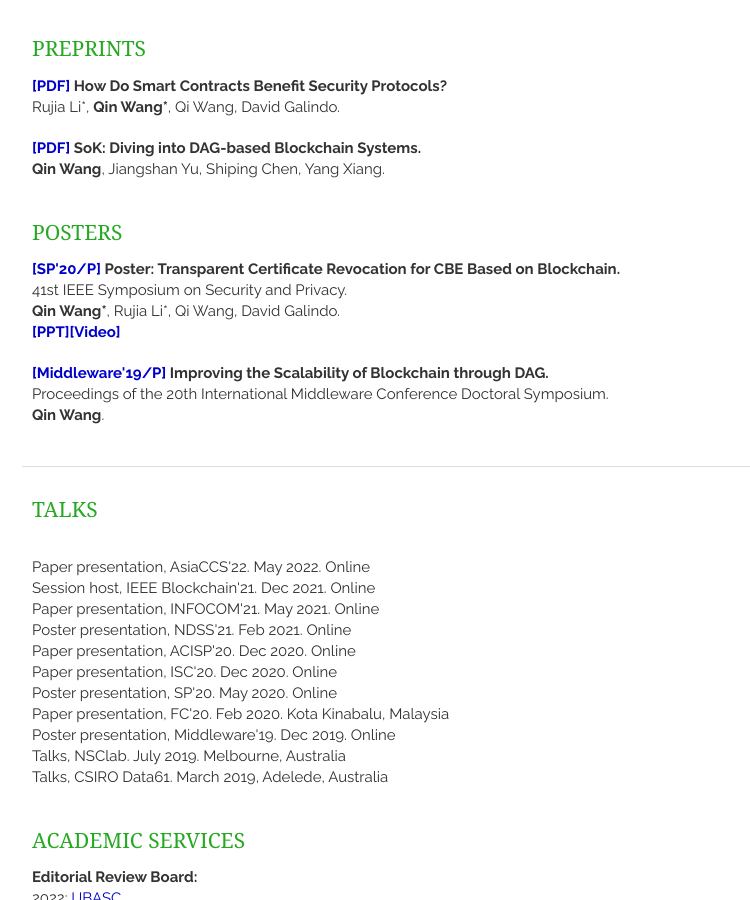
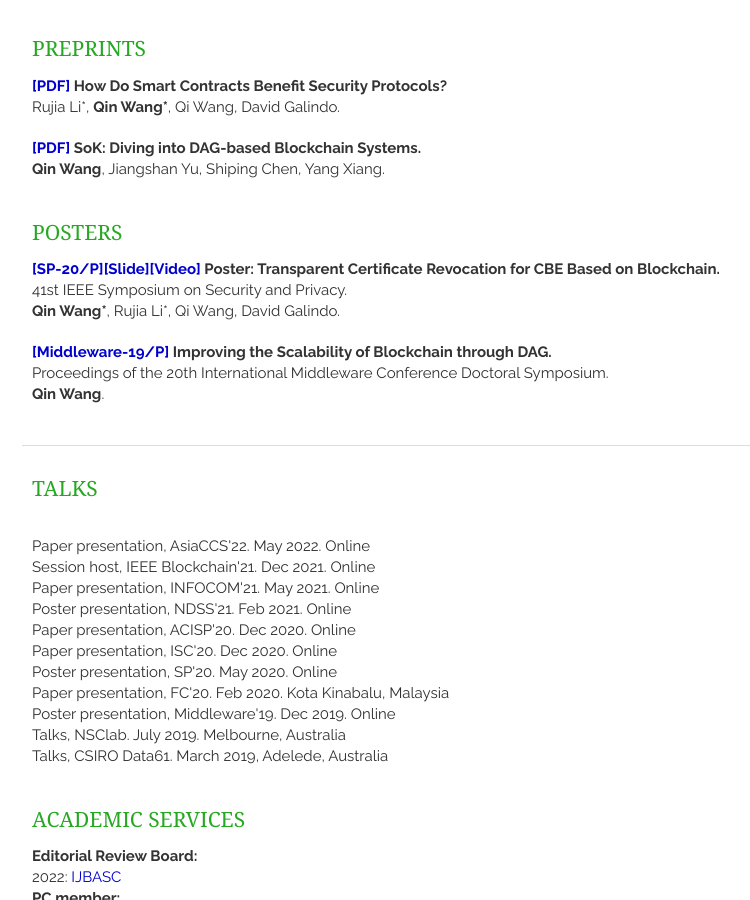
Before and after one commit to AaronWang-git/qinwang-git.github.io, a Jekyll site: the page built from index.html, in a window 1280 px wide and 900 px high, scrolled down 1353 px. Shown: the whole window, without its empty margins (328-1078 px from the left). Built offline with Jekyll 4.4.1, drawn with Linux system fonts in a browser that asks for light colours; nearby versions of some CDN libraries; a script that is not in the unit is left out; the list of posts is cut into pages by our own code.

Commit message:
Update publications.html

```diff
--- a/_includes/publications.html
+++ b/_includes/publications.html
@@ -126,17 +126,16 @@
 
     <article>
       <header>
-            <strong><a href = "https://www.ieee-security.org/TC/SP2020/poster-abstracts/hotcrp_sp20posters-final7.pdf" target="_blank">[SP'20/P]</a>
+            <strong><a href = "https://www.ieee-security.org/TC/SP2020/poster-abstracts/hotcrp_sp20posters-final7.pdf" target="_blank">[SP-20/P]</a><a href = "http://rujia.uk/resource/SP20_POSTER.pdf" target="_blank">[Slide]</a><a href = "https://youtu.be/6z9Nfo37DQA" target="_blank">[Video]</a>
                 Poster: Transparent Certificate Revocation for CBE Based on Blockchain.</strong>
             <br>41st IEEE Symposium on Security and Privacy.
             <br><strong>Qin Wang<sup>*</sup></strong>, <b>Rujia Li</b><sup>*</sup>, Qi Wang, David Galindo.
-            <br><strong><a href = "http://rujia.uk/resource/SP20_POSTER.pdf" target="_blank">[PPT]</a><a href = "https://youtu.be/6z9Nfo37DQA" target="_blank">[Video]</a></strong>
        </header>
     </article>
 
     <article>
       <header>
-            <strong><a href = "https://dl-acm-org.ezproxy.lib.swin.edu.au/doi/abs/10.1145/3366624.3368165" target="_blank">[Middleware'19/P]</a>
+            <strong><a href = "https://dl-acm-org.ezproxy.lib.swin.edu.au/doi/abs/10.1145/3366624.3368165" target="_blank">[Middleware-19/P]</a>
             Improving the Scalability of Blockchain through DAG.</strong>
             <br>Proceedings of the 20th International Middleware Conference Doctoral Symposium.
             <br><strong>Qin Wang</strong>.
```
